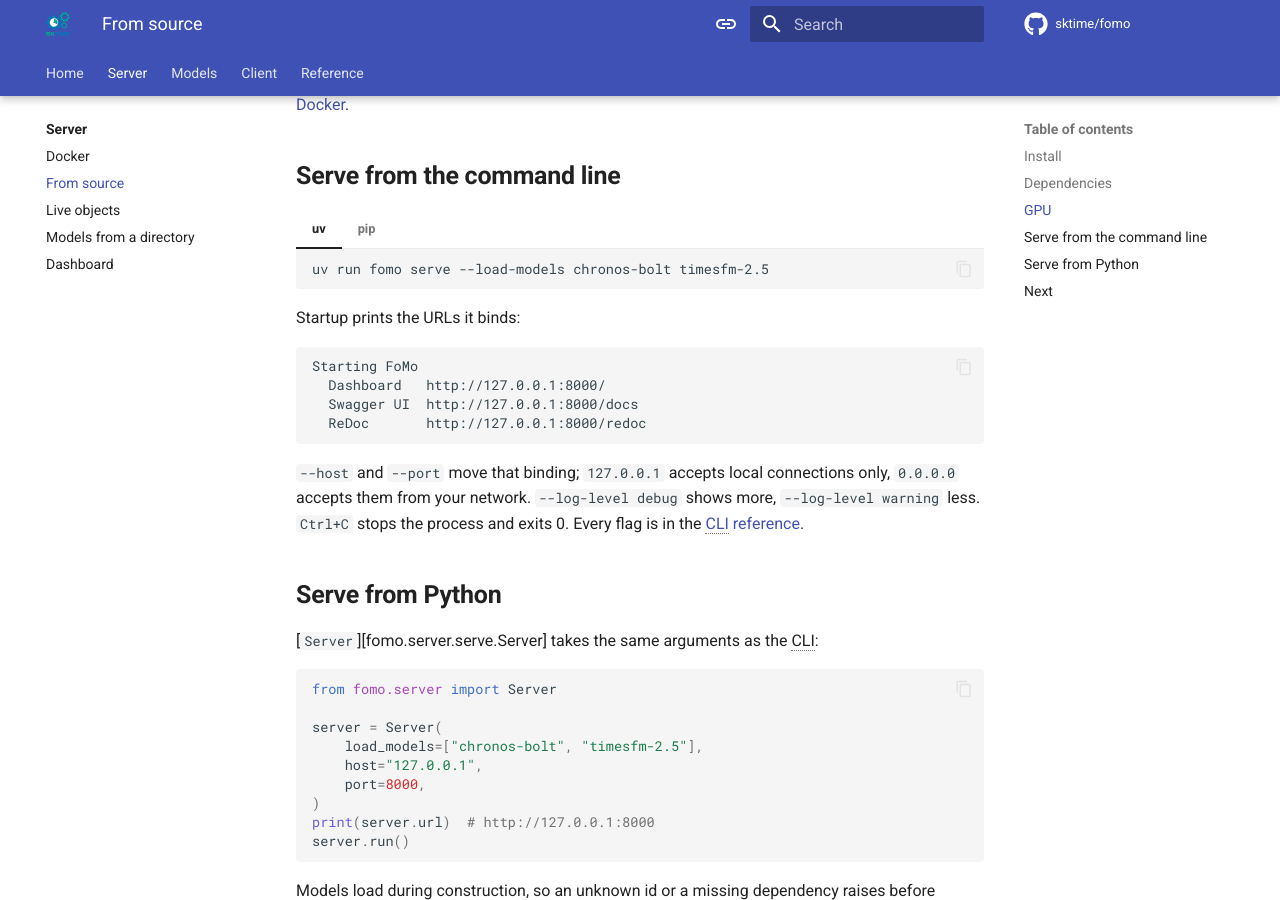
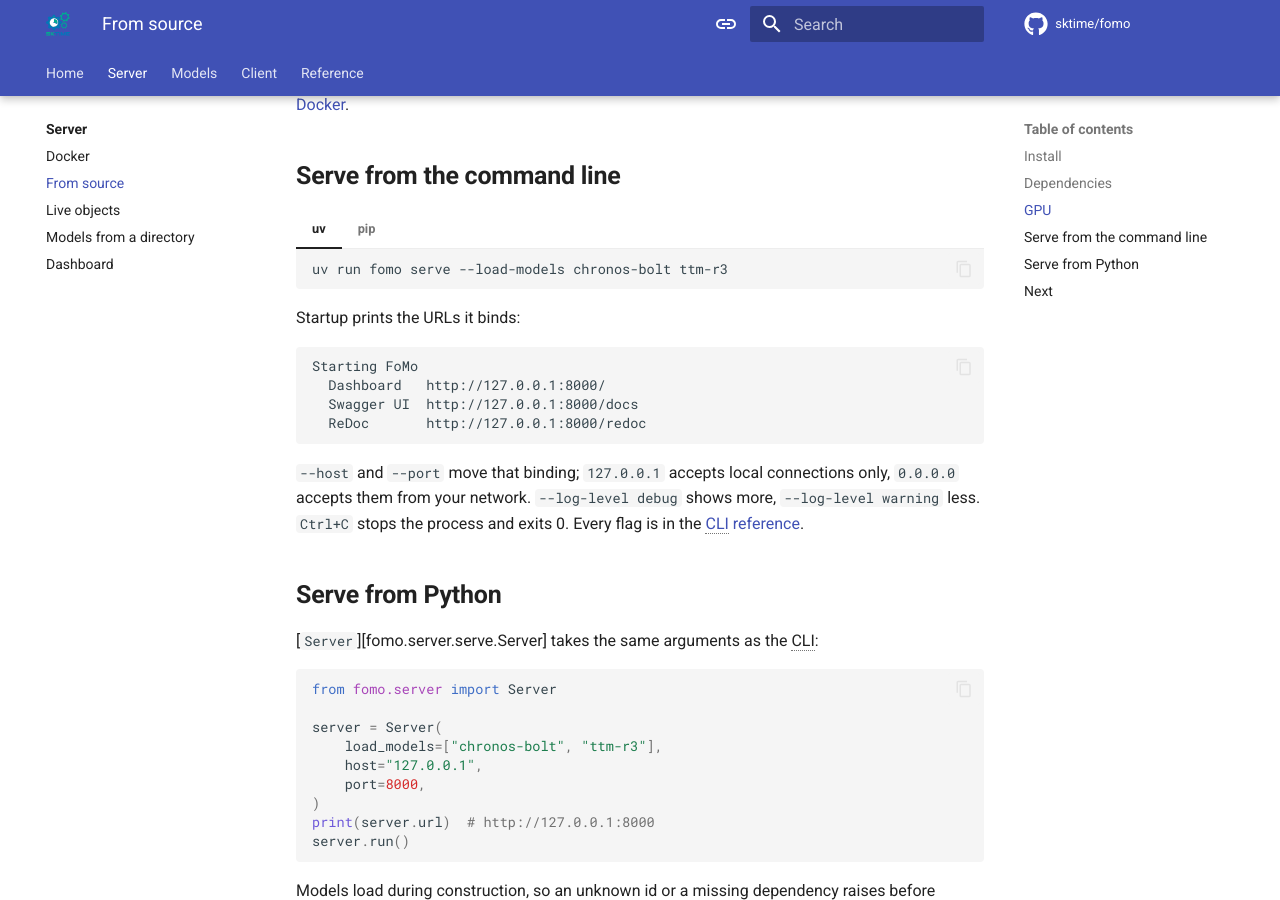
Before and after one commit to sktime/tserve, an MkDocs documentation site: the page built from docs/server/source.md, in a window 1280 px wide and 900 px high, scrolled down 2661 px. Built offline with MkDocs 1.6.1 and Material for MkDocs 9.7.7, drawn with Linux system fonts in a browser that asks for light colours; comment, search, counter and statistics services are not loaded.

Commit message:
update server

````diff
--- a/docs/server/docker.md
+++ b/docs/server/docker.md
@@ -17,7 +17,7 @@ Tags are published for `linux/amd64` and `linux/arm64`, so Docker Desktop on mac
 The image `ENTRYPOINT` is `fomo serve --host 0.0.0.0 --port 8000`. Anything after the image name is extra arguments to that command, so every [CLI](../reference/cli.md) flag works here: `--load-models`, `--models-dir`, `--log-level`, and `--host` / `--port` if you need to change the bind inside the container. Walkthrough of those flags: [From source](source.md#serve-from-the-command-line).
 
 ```bash
-docker run --rm -p 8000:8000 geetu040/fomo:hub --load-models chronos-bolt timesfm-2.5
+docker run --rm -p 8000:8000 geetu040/fomo:hub --load-models chronos-bolt ttm-r3
 ```
 
 The image `CMD` is `--load-models naive`. Replacing it is how you pick ids; omitting arguments serves `naive` — that default belongs to the image, not to a bare `fomo serve`.
@@ -32,7 +32,7 @@ The container logs `http://0.0.0.0:8000`; from the host, open [http://127.0.0.1:
 
 ## Choose which models to load
 
-Ids must belong to the families baked into the tag. `chronos-bolt` and `timesfm-2.5` load on `:hub` or `:full`. `chronos-2` loads on `:chronos` or `:full`. An unknown id fails immediately with the known ids listed; an id whose family is missing from the image fails when that model loads.
+Ids must belong to the families baked into the tag. `chronos-bolt` and `ttm-r3` load on `:hub` or `:full`. `chronos-2` loads on `:chronos` or `:full`. An unknown id fails immediately with the known ids listed; an id whose family is missing from the image fails when that model loads.
 
 `:moirai` carries Moirai 2, Moirai 1.x, and Lag-Llama, so `moirai-2` loads there and not on `:hub`:
 
@@ -73,13 +73,13 @@ The container caches checkpoints in `/root/.cache/huggingface`, which disappears
 === "bash / zsh"
 
     ```bash
-    docker run --rm -p 8000:8000 -v "$HOME/.cache/huggingface:/root/.cache/huggingface" geetu040/fomo:hub --load-models chronos-bolt timesfm-2.5
+    docker run --rm -p 8000:8000 -v "$HOME/.cache/huggingface:/root/.cache/huggingface" geetu040/fomo:hub --load-models chronos-bolt ttm-r3
     ```
 
 === "PowerShell"
 
     ```powershell
-    docker run --rm -p 8000:8000 -v "${env:USERPROFILE}\.cache\huggingface:/root/.cache/huggingface" geetu040/fomo:hub --load-models chronos-bolt timesfm-2.5
+    docker run --rm -p 8000:8000 -v "${env:USERPROFILE}\.cache\huggingface:/root/.cache/huggingface" geetu040/fomo:hub --load-models chronos-bolt ttm-r3
     ```
 
 A named volume works too (`-v fomo-hf:/root/.cache/huggingface`) if you would rather not share the host cache.
@@ -89,7 +89,7 @@ A named volume works too (`-v fomo-hf:/root/.cache/huggingface`) if you would ra
 The `*-gpu` tags install torch from PyPI instead of the CPU wheel index. They need an NVIDIA GPU, the [NVIDIA Container Toolkit](https://docs.nvidia.com/datacenter/cloud-native/container-toolkit/latest/install-guide.html) on the host, and `--gpus all` on the command:
 
 ```bash
-docker run --rm --gpus all -p 8000:8000 geetu040/fomo:hub-gpu --load-models chronos-bolt timesfm-2.5
+docker run --rm --gpus all -p 8000:8000 geetu040/fomo:hub-gpu --load-models chronos-bolt ttm-r3
 ```
 
 That covers Linux and Windows through WSL2. Docker on macOS has no GPU passthrough, so Apple silicon acceleration means [installing from source](source.md#gpu).
--- a/docs/server/index.md
+++ b/docs/server/index.md
@@ -11,7 +11,7 @@ Nothing loads unless you name it. A bare `fomo serve` starts empty. `GET /models
 The `hub` image can load both models used throughout the client guides. Arguments replace the image `CMD`, which otherwise loads `naive`.
 
 ```bash
-docker run --rm -p 8000:8000 geetu040/fomo:hub --load-models chronos-bolt timesfm-2.5
+docker run --rm -p 8000:8000 geetu040/fomo:hub --load-models chronos-bolt ttm-r3
 ```
 
 Token, cache volume, GPU, and tags: [Docker](docker.md).
@@ -25,7 +25,7 @@ Python >= 3.12. Clone over HTTPS. FoMo is not on PyPI yet. The extras here match
     ```bash
     git clone https://github.com/sktime/fomo.git && cd fomo
     uv sync --extra server --extra hub
-    uv run fomo serve --load-models chronos-bolt timesfm-2.5
+    uv run fomo serve --load-models chronos-bolt ttm-r3
     ```
 
 === "pip"
@@ -33,7 +33,7 @@ Python >= 3.12. Clone over HTTPS. FoMo is not on PyPI yet. The extras here match
     ```bash
     git clone https://github.com/sktime/fomo.git && cd fomo
     pip install -e ".[server,hub]"
-    fomo serve --load-models chronos-bolt timesfm-2.5
+    fomo serve --load-models chronos-bolt ttm-r3
     ```
 
     The `gpu` extra does not work with pip. This install already pulls CUDA torch from PyPI (MPS on macOS). To force a CPU wheel, install torch separately first — [GPU](source.md#gpu).
--- a/docs/server/source.md
+++ b/docs/server/source.md
@@ -112,13 +112,13 @@ Swap `hub` for any other family extra from [Dependencies](#dependencies). Contai
 === "uv"
 
     ```bash
-    uv run fomo serve --load-models chronos-bolt timesfm-2.5
+    uv run fomo serve --load-models chronos-bolt ttm-r3
     ```
 
 === "pip"
 
     ```bash
-    fomo serve --load-models chronos-bolt timesfm-2.5
+    fomo serve --load-models chronos-bolt ttm-r3
     ```
 
 Startup prints the URLs it binds:
@@ -140,7 +140,7 @@ Starting FoMo
 from fomo.server import Server
 
 server = Server(
-    load_models=["chronos-bolt", "timesfm-2.5"],
+    load_models=["chronos-bolt", "ttm-r3"],
     host="127.0.0.1",
     port=8000,
 )
````
Also changed, not shown: docs/server/dashboard.md (+1 -1 lines).
